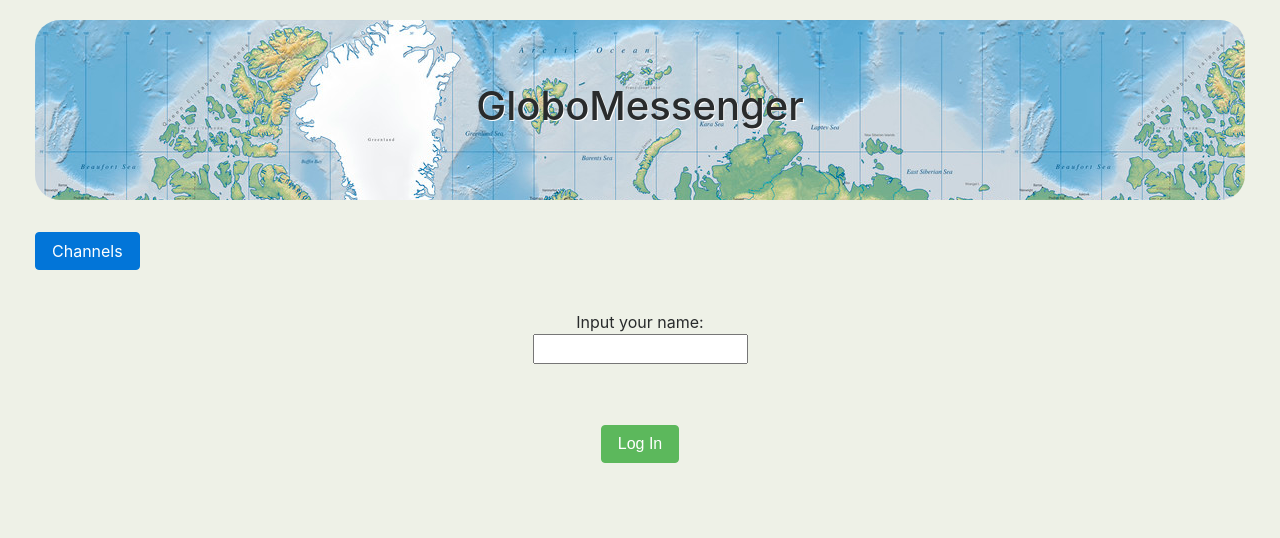
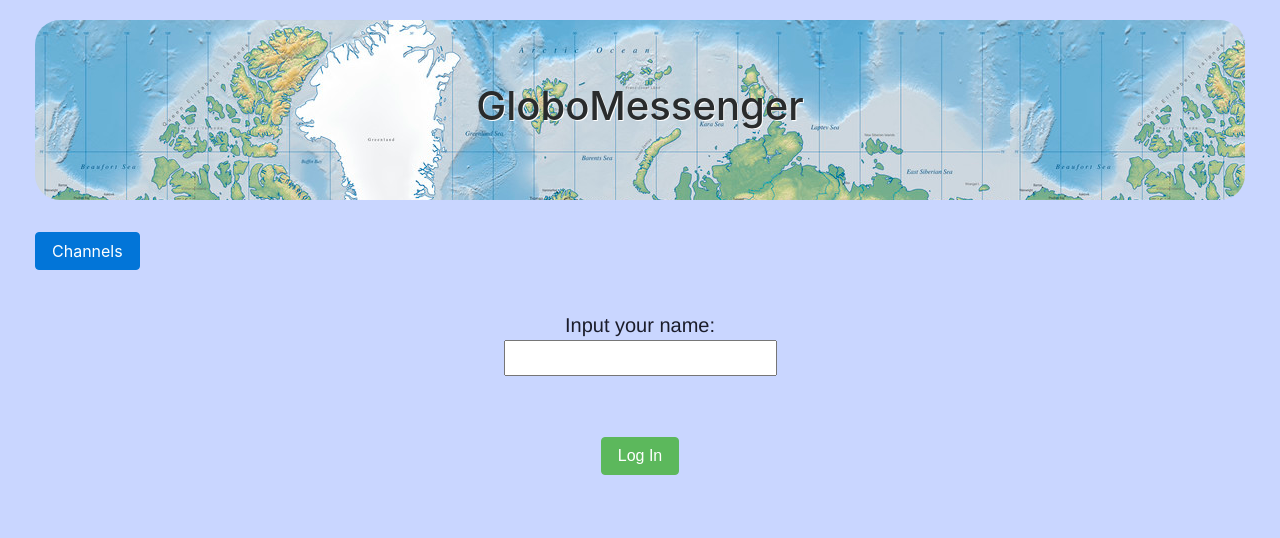
Before and after one commit to manoadamro/Mapp, a plain HTML site: page views/index.html in a window 1280 px wide. Drawn offline with Linux system fonts and the light colour scheme; files that its build step writes are made by us from their sources; no server answers; files whose address does not match are found by name.

Commit message:
stylesheet edits

```diff
--- a/public/css/stylesheet.css
+++ b/public/css/stylesheet.css
@@ -16,7 +16,14 @@
 }
 
 .background {
-	background-color: rgb(238, 241, 231);
+	/*background-color: rgb(238, 241, 231);*/
+	background: #c9d6ff;
+	/* Chrome 10-25, Safari 5.1-6 */
+	-webkit-background-size: cover;
+	-moz-background-size: cover;
+	-o-background-size: cover;
+	background-size: cover;
+	/* W3C, IE 10+/ Edge, Firefox 16+, Chrome 26+, Opera 12+, Safari 7+ */
 }
 
 .createChannelButton {
@@ -53,18 +60,28 @@
 	padding: 5px;
 }
 
+.name-input {
+	font-family: "Helvetica";
+	font-size: 20px;
+	color: rgb(27, 29, 43);
+}
+
 .text-box {
 	margin: 0px;
+	box-shadow: 1px 1px grey;
 }
 
 .message-list {
 	padding: 5%;
 	margin: 10px;
 	max-height: 300px;
-	width: auto;
+	height: inherit;
+	width: inherit;
 	border: 1px solid #ccc;
 	overflow: auto;
 	background-color: white;
+	box-shadow: 5px 5px grey;
+	border-radius: 15px;
 }
 
 .author {
```
